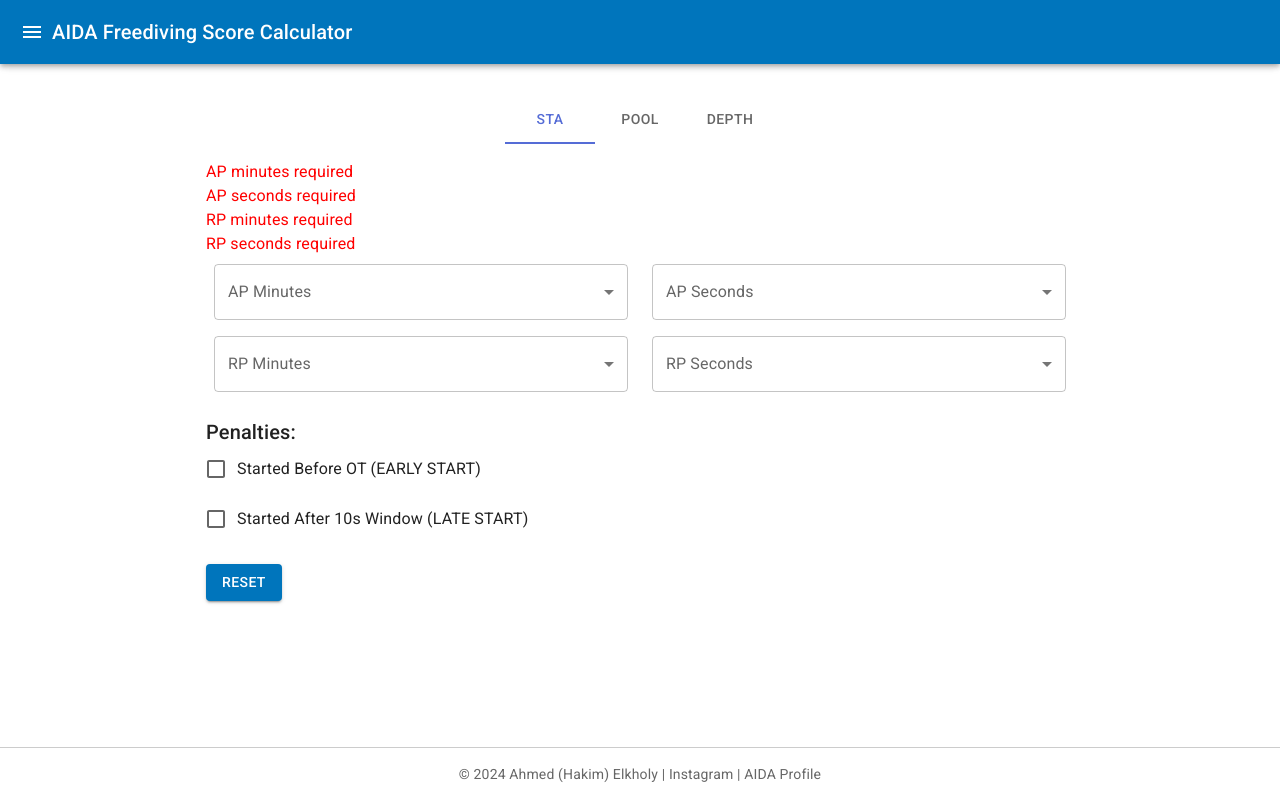
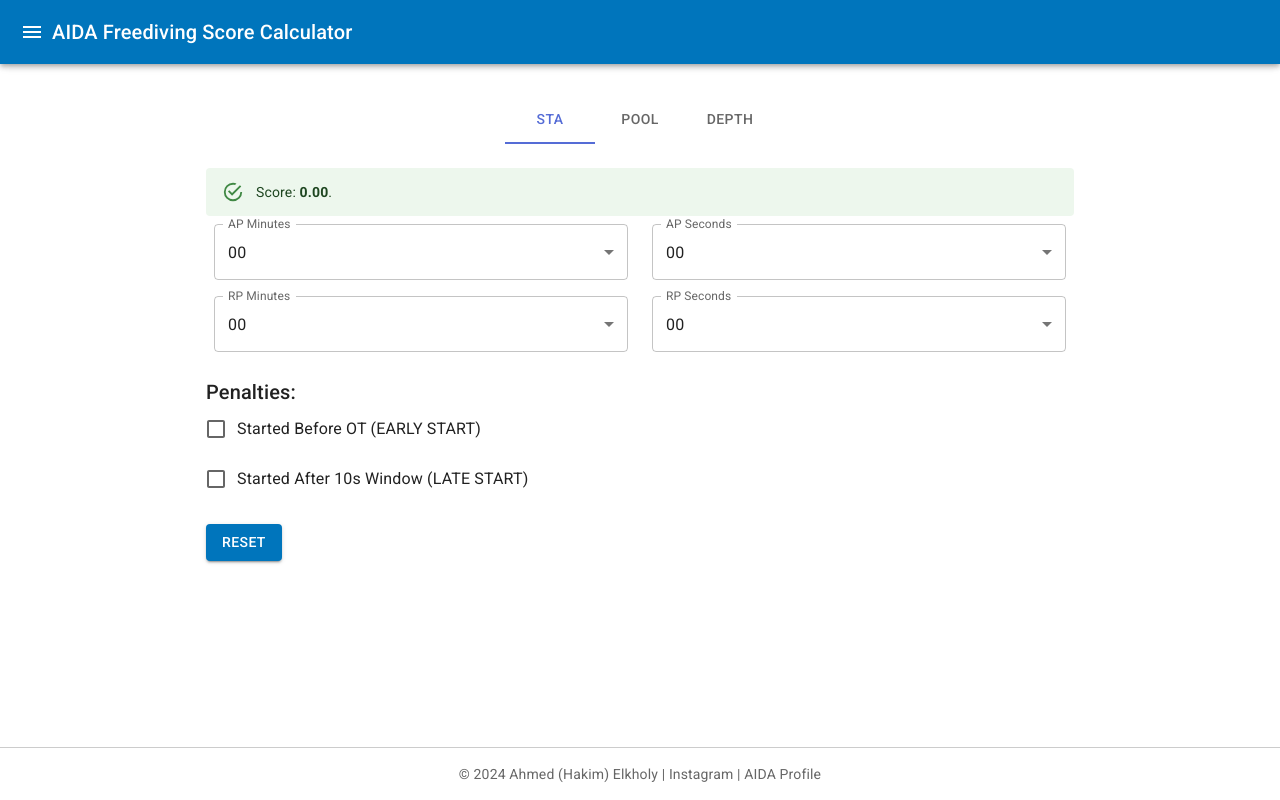
Before and after one commit to ahakem/AIDA-Freediving-Score-Calculator, a React (Create React App) app: page /points-calculator in a window 1280 px wide. Built offline with nearby package versions, Linux system fonts and the light colour scheme.

Commit message:
penalties fix

```diff
--- a/src/components/PointsCalculator.js
+++ b/src/components/PointsCalculator.js
@@ -1,5 +1,5 @@
 import React, { useState, useEffect } from 'react';
-import { Container, Box, Button, Typography } from '@mui/material';
+import { Container, Box, Button, Typography, Alert } from '@mui/material';
 import TabsComponent from './TabsComponent';
 import ScoreInput from './ScoreInput';
 import PenaltiesComponent from './PenaltiesComponent';
@@ -9,10 +9,10 @@
 
 function PointsCalculator() {
   const [discipline, setDiscipline] = useState('Static');
-  const [apMinutes, setApMinutes] = useState('');
-  const [apSeconds, setApSeconds] = useState('');
-  const [rpMinutes, setRpMinutes] = useState('');
-  const [rpSeconds, setRpSeconds] = useState('');
+  const [apMinutes, setApMinutes] = useState('00');
+  const [apSeconds, setApSeconds] = useState('00');
+  const [rpMinutes, setRpMinutes] = useState('00');
+  const [rpSeconds, setRpSeconds] = useState('00');
   const [apDistance, setApDistance] = useState('');
   const [rpDistance, setRpDistance] = useState('');
   const [startDeviation, setStartDeviation] = useState('');
@@ -32,10 +32,10 @@
   const [showReminder, setShowReminder] = useState(false);
 
   const handleReset = () => {
-    setApMinutes('');
-    setApSeconds('');
-    setRpMinutes('');
-    setRpSeconds('');
+    setApMinutes('00');
+    setApSeconds('00');
+    setRpMinutes('00');
+    setRpSeconds('00');
     setApDistance('');
     setRpDistance('');
     setStartDeviation('');
@@ -88,7 +88,10 @@
   };
 
   const calculateScore = () => {
-    if (!validateInputs()) return;
+    if (!validateInputs()) {
+      setScore(null);
+      return;
+    }
 
     let totalPenalty = 0;
     const newDetailedPenalties = [];
@@ -104,11 +107,7 @@
 
     let points = 0;
 
-    const addPenaltyDetail = (description, points) => {
-      totalPenalty += points;
-      newDetailedPenalties.push(`${description}: ${points} points`);
-    };
-
+    // Logic for Static discipline
     if (discipline === 'Static') {
       const apTime = parseInt(apMinutes, 10) * 60 + parseInt(apSeconds, 10);
       const rpTime = parseInt(rpMinutes, 10) * 60 + parseInt(rpSeconds, 10);
@@ -116,7 +115,10 @@
 
       if (rpTime < apTime) {
         const underAPPenalty = (apTime - rpTime) * 0.2;
-        addPenaltyDetail('UNDER AP', underAPPenalty);
+        if (underAPPenalty > 0) {
+          newDetailedPenalties.push(`UNDER AP: ${underAPPenalty.toFixed(1)} points`);
+          totalPenalty += underAPPenalty;
+        }
       }
     } else if (discipline === 'Dynamic') {
       const apNumber = parseFloat(apDistance);
@@ -125,16 +127,22 @@
 
       if (rpNumber < apNumber) {
         const underAPPenalty = (apNumber - rpNumber) * 0.5;
-        addPenaltyDetail('UNDER AP', underAPPenalty);
+        if (underAPPenalty > 0) {
+          newDetailedPenalties.push(`UNDER AP: ${underAPPenalty.toFixed(1)} points`);
+          totalPenalty += underAPPenalty;
+        }
       }
       if (penalties.noTouchAtStart) {
-        addPenaltyDetail('No Body Part Touch at Start', 5);
+        newDetailedPenalties.push('No Body Part Touch at Start: 5 points');
+        totalPenalty += 5;
       }
       if (penalties.pulling > 0) {
-        addPenaltyDetail(`Illegal Propulsion Assistance x${penalties.pulling}`, penalties.pulling * 5);
+        newDetailedPenalties.push(`Illegal Propulsion Assistance x${penalties.pulling}: ${(penalties.pulling * 5).toFixed(1)} points`);
+        totalPenalty += penalties.pulling * 5;
       }
       if (penalties.noTouchAtTurn > 0) {
-        addPenaltyDetail(`No Touch at Turn x${penalties.noTouchAtTurn}`, penalties.noTouchAtTurn * 5);
+        newDetailedPenalties.push(`No Touch at Turn x${penalties.noTouchAtTurn}: ${(penalties.noTouchAtTurn * 5).toFixed(1)} points`);
+        totalPenalty += penalties.noTouchAtTurn * 5;
       }
     } else if (discipline === 'Depth') {
       const apNumber = parseFloat(apDistance);
@@ -142,13 +150,16 @@
       points = rpNumber;
 
       if (penalties.missingTag) {
-        addPenaltyDetail('Missing Tag', 1);
+        newDetailedPenalties.push('Missing Tag: 1 point');
+        totalPenalty += 1;
       }
       if (penalties.grabLine > 0) {
-        addPenaltyDetail(`Grab of Line x${penalties.grabLine}`, penalties.grabLine * 5);
+        newDetailedPenalties.push(`Grab of Line x${penalties.grabLine}: ${(penalties.grabLine * 5).toFixed(1)} points`);
+        totalPenalty += penalties.grabLine * 5;
       }
       if (penalties.removeLanyard) {
-        addPenaltyDetail('Removed Lanyard', 10);
+        newDetailedPenalties.push('Removed Lanyard: 10 points');
+        totalPenalty += 10;
       }
     }
 
@@ -169,18 +180,18 @@
       <TabsComponent discipline={discipline} handleReset={handleReset} setDiscipline={setDiscipline} />
 
       {Object.keys(errors).length > 0 && (
-        <Box marginTop={2} padding="0 16px" color="red">
+        <Box marginTop={2} padding="0 16px">
           {Object.values(errors).map((error, index) =>
-            <Typography key={index} variant="body1">{error}</Typography>
+            <Alert key={index} severity="error" sx={{ m: 1 }}>{error}</Alert>
           )}
         </Box>
       )}
 
       {showReminder && (
-        <Box marginTop={2} padding="0 16px" color="red">
-          <Typography variant="body1">
+        <Box marginTop={2} padding="0 16px">
+          <Alert severity="warning" sx={{ m: 1 }}>
             Reminder: RP is less than AP. Consider selecting "No Tag".
-          </Typography>
+          </Alert>
         </Box>
       )}
 
--- a/src/components/ResultAlert.js
+++ b/src/components/ResultAlert.js
@@ -1,8 +1,8 @@
 import React from 'react';
 import { Alert } from '@mui/material';
 
-function ResultAlert({ score, penaltyCodes = [], detailedPenalties = [] }) { // Default to empty arrays
-  // Safely calculate total penalty points with error handling
+function ResultAlert({ score, penaltyCodes = [], detailedPenalties = [] }) {
+  // Calculate total penalty points
   const totalPenaltyPoints = detailedPenalties.reduce((total, detail) => {
     const match = detail.match(/:\s(-?\d+(\.\d+)?)\spoints/);
     if (match && match[1]) {
@@ -12,26 +12,41 @@
     return total;
   }, 0);
 
-  if (penaltyCodes.includes('DQ LATE START') || penaltyCodes.some(code => code.startsWith('DQ'))) {
-    return (
-      <Alert severity="error">
-        Disqualified (Red Card): {penaltyCodes.join(", ")}
-      </Alert>
-    );
-  }
+  const isDisqualified = penaltyCodes.includes('DQ LATE START') || penaltyCodes.some(code => code.startsWith('DQ'));
+
+  // Modify penalty code labels for clarity
+  const formattedPenaltyCodes = penaltyCodes.map(code => {
+    if (code === 'EARLY START') return 'early start';
+    if (code === 'LATE START') return 'late start';
+    return code;
+  }).filter(code => !code.startsWith('DQ'));
 
   return (
-    <Alert severity={penaltyCodes.length > 0 ? "warning" : "success"}>
-      Score: <strong style={{ fontWeight: 'bold' }}>{Math.max(score, 0).toFixed(2)}</strong>
-      {penaltyCodes.length > 0 && (
+    <Alert severity={isDisqualified ? "error" : (penaltyCodes.length > 0 ? "warning" : "success")}>
+      {isDisqualified ? (
         <>
-          Penalties applied:
-          <ul>
-            {detailedPenalties.map((detail, index) => (
-              <li key={index} style={{ fontWeight: 'bold' }}>{detail}</li>
-            ))}
-          </ul>
-          Total Penalty Points: <strong style={{ fontWeight: 'bold' }}>{totalPenaltyPoints.toFixed(2)}</strong>
+          Disqualified (Red Card): {penaltyCodes.join(", ")}
+        </>
+      ) : (
+        <>
+          Score: <strong style={{ fontWeight: 'bold' }}>{Math.max(score, 0).toFixed(2)}</strong>.
+          {formattedPenaltyCodes.length > 0 && (
+            <div>
+              {" Penalty Codes: "}
+              <span>[{formattedPenaltyCodes.join(", ")}]</span>
+            </div>
+          )}
+          {detailedPenalties.length > 0 && (
+            <>
+              {" Penalties applied: "}
+              <ul>
+                {detailedPenalties.map((detail, index) => (
+                  <li key={index} style={{ fontWeight: 'bold' }}>{detail}</li>
+                ))}
+              </ul>
+              Total Penalty Points: <strong style={{ fontWeight: 'bold' }}>{totalPenaltyPoints.toFixed(1)}</strong>
+            </>
+          )}
         </>
       )}
     </Alert>
--- a/src/utils/PenaltyUtils.js
+++ b/src/utils/PenaltyUtils.js
@@ -23,7 +23,7 @@
     if (deviationPoints === 'disqualified') {
       codes.push('DQ LATE/EARLY START');
     } else {
-      codes.push(`START - ${deviationPoints} points`);
+      if(penalties.earlyStart) {codes.push(`EARLY START`)} else codes.push(`LATE START`);
     }
   }
 
```
